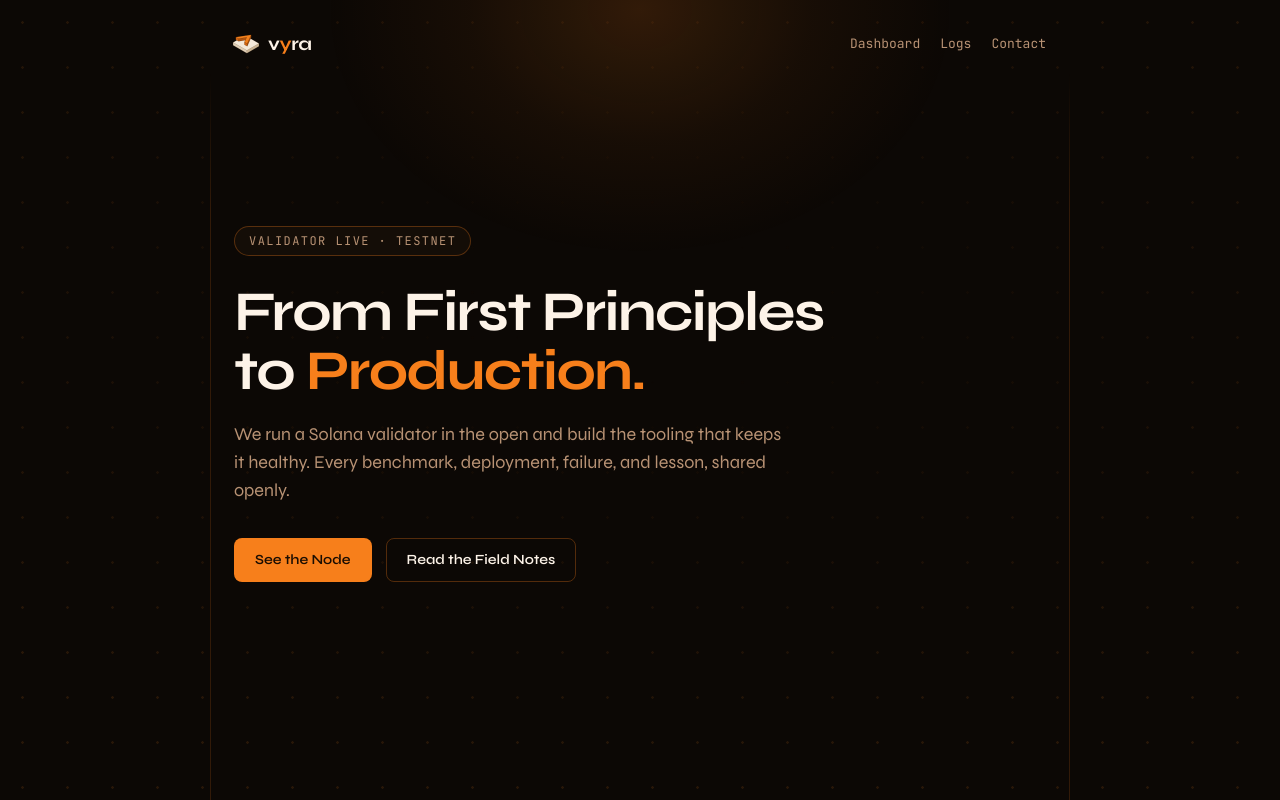
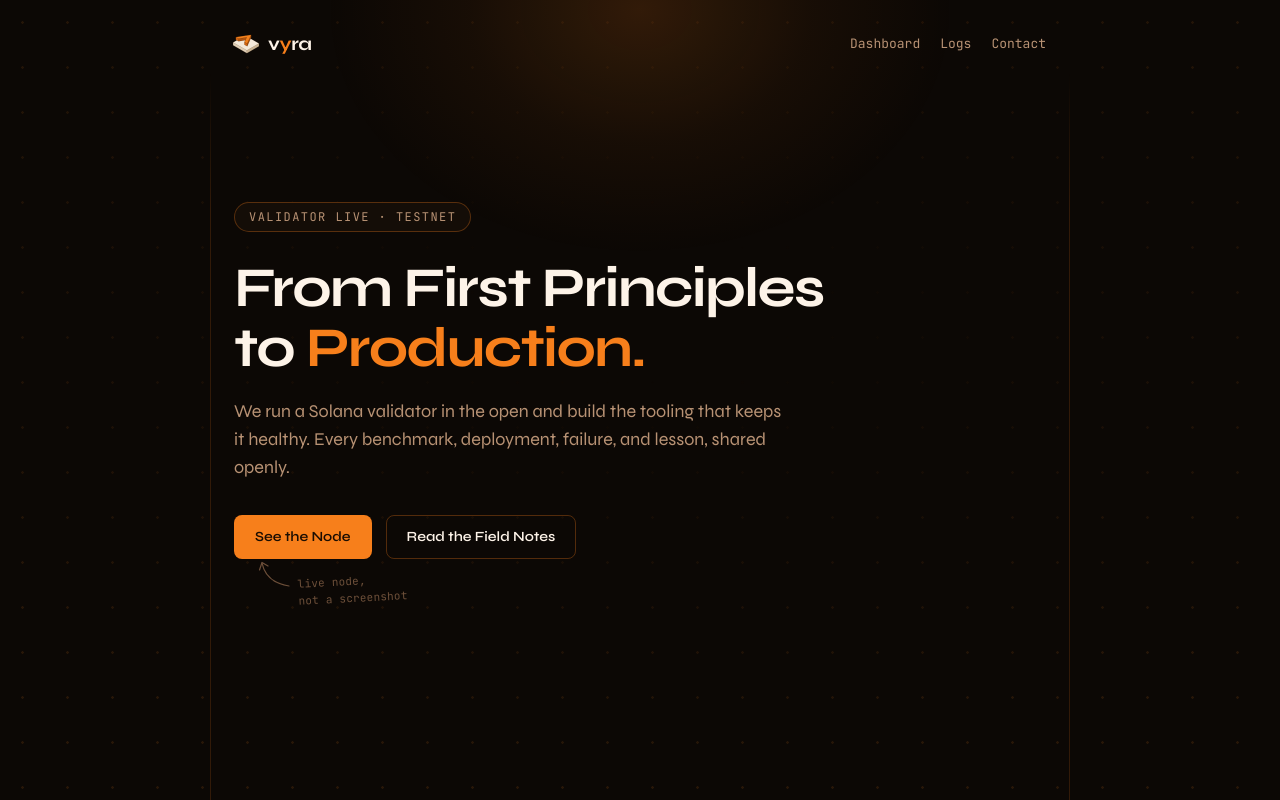
Before and after one commit to vyralabshq/vyralabs, a React (Vite) app: page / in a window 1280 px wide. Shown: the top 800 px of the page. Built offline with nearby package versions, Linux system fonts and the light colour scheme.

Commit message:
landing: annotate the node CTA

```diff
--- a/src/App.tsx
+++ b/src/App.tsx
@@ -189,7 +189,38 @@ function App() {
             >
               {hero.secondaryCta.label}
             </a>
+
           </div>
+
+          {/* Aside under the primary CTA, curving back up at it. It sits below rather than
+              beside the buttons because "See the Node" is the button it is about, and from
+              the right of the row the arrow would have to reach across the second CTA to get
+              there. Earns its place only because the claim is checkable: the collector writes
+              a fresh snapshot every 10s, so the dashboard is the node, not a picture of one.
+              Decorative — hidden from screen readers, and from narrow screens where the
+              buttons wrap. */}
+          <span
+            aria-hidden="true"
+            className="pointer-events-none ml-6 hidden select-none items-start gap-1.5 text-ink-muted sm:flex"
+          >
+            <svg width="34" height="30" viewBox="0 0 34 30" fill="none">
+              <path
+                d="M31 27C18 25 7 19 4 4"
+                stroke="currentColor"
+                strokeWidth="1.2"
+                strokeLinecap="round"
+              />
+              <path
+                d="M4 3.5 1.5 11M4 3.5 10 7"
+                stroke="currentColor"
+                strokeWidth="1.2"
+                strokeLinecap="round"
+              />
+            </svg>
+            <span className="mt-3.5 -rotate-3 font-mono text-[11px] leading-[1.5] tracking-[0.02em] whitespace-pre-line">
+              {hero.ctaNote}
+            </span>
+          </span>
         </section>
 
         {/* The lab: the stated goal, verbatim, as the resonant statement of intent. */}
--- a/src/content.ts
+++ b/src/content.ts
@@ -22,6 +22,11 @@ export const hero = {
     "We run a Solana validator in the open and build the tooling that keeps it healthy. Every benchmark, deployment, failure, and lesson, shared openly.",
   primaryCta: { label: "See the Node", href: "/dashboard" },
   secondaryCta: { label: "Read the Field Notes", href: "/logs" },
+  // Annotation beside the primary CTA. Must stay literally true: the collector writes a
+  // fresh snapshot every 10s, so this is a checkable claim, not a marketing number.
+  // Explicit break: greedy wrapping would split this as "live node, not a /
+  // screenshot". Rendered with whitespace-pre-line.
+  ctaNote: "live node,\nnot a screenshot",
 };
 
 // The long-form stated goal, presented as the resonant statement. Split so the signature
```
